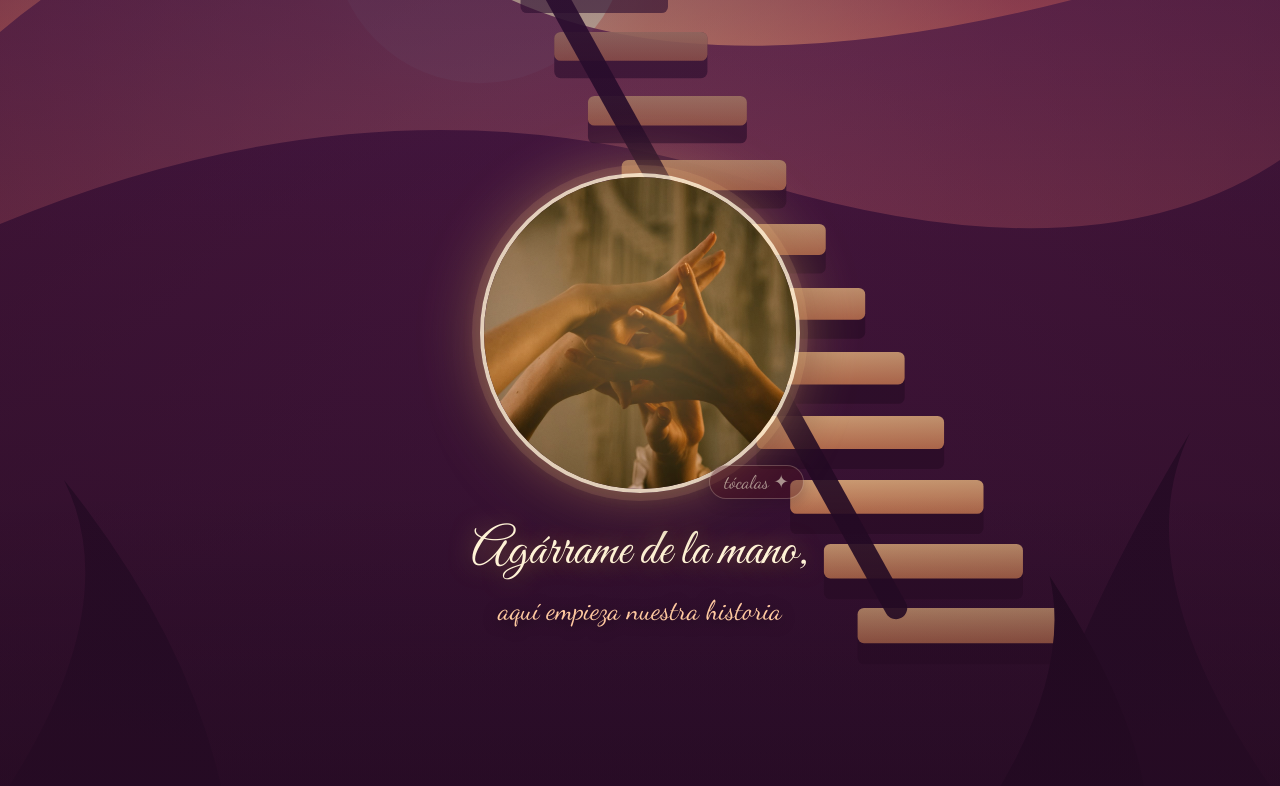
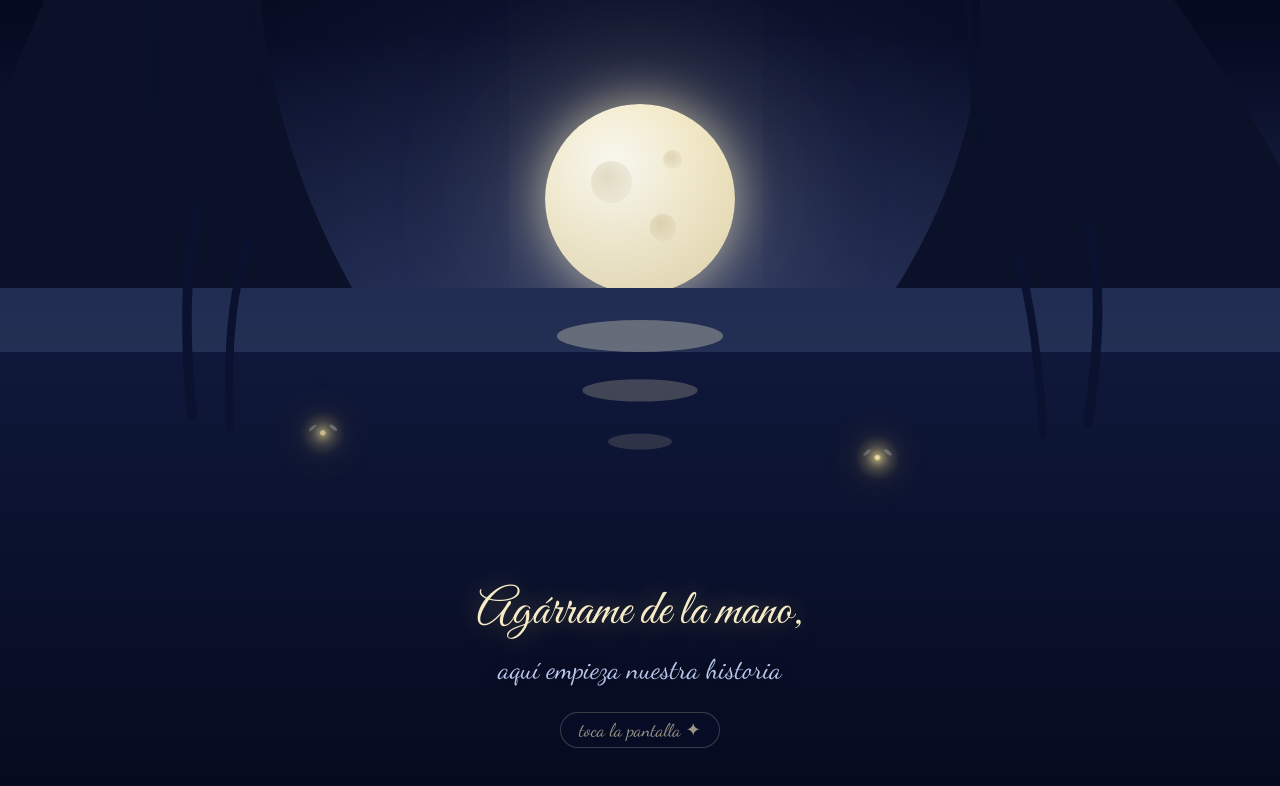
Before and after one commit to SantiagoCIS046/my_love, a Vue app: page / in a window 1280 px wide. Shown: the top 786 px of the page. Built offline with nearby package versions, Linux system fonts and the light colour scheme.

Commit message:
feat: luna mas arriba, zoom Ken Burns, 2 luciernagas interactivas que vuelan a la luna

```diff
--- a/src/components/IntroScene.vue
+++ b/src/components/IntroScene.vue
@@ -2,116 +2,143 @@
 import { ref } from 'vue'
 
 const emit = defineEmits(['start', 'next'])
-const zooming = ref(false)
+const volando = ref(false)
 
-// Escalera en perspectiva: sube de abajo-derecha hacia la luz del atardecer
-const steps = Array.from({ length: 16 }, (_, i) => {
-  const t = i / 15
+const lunaEl = ref(null)
+const luciernagas = ref([])
+
+// Estrellas deterministas (parpadeo natural)
+const stars = Array.from({ length: 80 }, (_, i) => {
+  const r = ((i * 9301 + 49297) % 233280) / 233280
+  const r2 = ((i * 4801 + 1723) % 10000) / 10000
   return {
-    x: 268 - t * 158,
-    y: 640 - t * 300,
-    w: 64 * (1 - t * 0.42),
-    h: 11 * (1 - t * 0.3),
-    o: (1 - t * 0.55).toFixed(2),
+    left: (r * 100).toFixed(2) + '%',
+    top: (r2 * 62).toFixed(2) + '%',
+    size: (1 + r2 * 2).toFixed(1) + 'px',
+    animationDelay: (r2 * 5).toFixed(2) + 's',
+    animationDuration: (2.5 + r * 4).toFixed(2) + 's',
   }
 })
 
-function agarrar() {
-  if (zooming.value) return
-  zooming.value = true
-  emit('start') // la app se prepara debajo mientras hacemos el zoom
-  setTimeout(() => emit('next'), 1500)
+function setLuci(el, i) {
+  luciernagas.value[i] = el
+}
+
+function tocar() {
+  if (volando.value) return
+  volando.value = true
+  emit('start') // la historia se prepara debajo del vuelo
+
+  let ultimo = 0
+  luciernagas.value.slice(0, 2).forEach((el, i) => {
+    ultimo = Math.max(ultimo, volarHaciaLaLuna(el, i * 450))
+  })
+
+  // La luna las recibe con un latido de luz y hacemos zoom hacia ella
+  setTimeout(() => {
+    if (lunaEl.value) lunaEl.value.classList.add('recibiendo')
+  }, ultimo - 250)
+
+  setTimeout(() => emit('next'), ultimo + 1250)
+}
+
+function volarHaciaLaLuna(el, delay) {
+  const luna = lunaEl.value.getBoundingClientRect()
+  const r = el.getBoundingClientRect()
+  const dx = luna.left + luna.width / 2 - (r.left + r.width / 2)
+  const dy = luna.top + luna.height / 2 - (r.top + r.height / 2)
+  const lado = dx > 0 ? 1 : -1
+  const duracion = 2400
+
+  // Fijar la posición actual del vagabundeo antes de soltar la animación,
+  // para que la luciérnaga despegue desde donde está y no salte
+  const actual = getComputedStyle(el).translate
+  el.style.animation = 'none'
+  el.style.transition = 'none'
+  if (actual && actual !== 'none' && actual !== 'auto') el.style.translate = actual
+  el.animate(
+    [
+      { transform: 'translate(0, 0) scale(1)', opacity: 1, offset: 0 },
+      { transform: `translate(${dx * 0.45 + lado * 70}px, ${dy * 0.5 - 100}px) scale(1.2)`, opacity: 1, offset: 0.5 },
+      { transform: `translate(${dx * 0.8 + lado * 18}px, ${dy * 0.85 + 10}px) scale(0.8)`, opacity: 1, offset: 0.82 },
+      { transform: `translate(${dx}px, ${dy}px) scale(0.15)`, opacity: 0, offset: 1 },
+    ],
+    { duration: duracion, delay, easing: 'cubic-bezier(0.45, 0.05, 0.35, 1)', fill: 'forwards' }
+  )
+  return delay + duracion
 }
 </script>
 
 <template>
-  <section class="intro" :class="{ zooming }" @click="agarrar">
-    <!-- ══ Paisaje original: atardecer con escaleras subiendo ══ -->
-    <svg class="landscape" viewBox="0 0 400 700" preserveAspectRatio="xMidYMax slice" aria-hidden="true">
+  <section class="intro" :class="{ volando }" @click="tocar" @touchstart.passive="tocar">
+    <!-- ══ Noche del bayou ══ -->
+    <div class="stars" aria-hidden="true">
+      <span v-for="(s, i) in stars" :key="i" class="star" :style="s"></span>
+    </div>
+
+    <div ref="lunaEl" class="luna" aria-hidden="true">
+      <span class="crater c1"></span>
+      <span class="crater c2"></span>
+      <span class="crater c3"></span>
+    </div>
+
+    <svg class="bayou" viewBox="0 0 400 720" preserveAspectRatio="xMidYMax slice" aria-hidden="true">
       <defs>
-        <linearGradient id="sky" x1="0" y1="0" x2="0" y2="1">
-          <stop offset="0%" stop-color="#3b1757" />
-          <stop offset="30%" stop-color="#7a2560" />
-          <stop offset="55%" stop-color="#c14a63" />
-          <stop offset="75%" stop-color="#ef7d54" />
-          <stop offset="100%" stop-color="#ffb35c" />
+        <linearGradient id="agua" x1="0" y1="0" x2="0" y2="1">
+          <stop offset="0%" stop-color="#101a3e" />
+          <stop offset="100%" stop-color="#060a1e" />
         </linearGradient>
-        <radialGradient id="sunGlow" cx="50%" cy="50%" r="50%">
-          <stop offset="0%" stop-color="#fff3c4" stop-opacity="0.95" />
-          <stop offset="35%" stop-color="#ffcf87" stop-opacity="0.55" />
-          <stop offset="100%" stop-color="#ffcf87" stop-opacity="0" />
-        </radialGradient>
-        <linearGradient id="hillFar" x1="0" y1="0" x2="0" y2="1">
-          <stop offset="0%" stop-color="#6e2a4e" />
-          <stop offset="100%" stop-color="#521d3e" />
-        </linearGradient>
-        <linearGradient id="hillNear" x1="0" y1="0" x2="0" y2="1">
-          <stop offset="0%" stop-color="#46163a" />
-          <stop offset="100%" stop-color="#2d0e28" />
-        </linearGradient>
-        <linearGradient id="stepTop" x1="0" y1="0" x2="0" y2="1">
-          <stop offset="0%" stop-color="#ffc987" />
-          <stop offset="100%" stop-color="#e08a54" />
+        <linearGradient id="niebla" x1="0" y1="0" x2="0" y2="1">
+          <stop offset="0%" stop-color="#8fa8d8" stop-opacity="0" />
+          <stop offset="100%" stop-color="#8fa8d8" stop-opacity="0.16" />
         </linearGradient>
       </defs>
 
-      <!-- Cielo -->
-      <rect width="400" height="700" fill="url(#sky)" />
+      <!-- Agua del bayou -->
+      <rect x="0" y="560" width="400" height="160" fill="url(#agua)" />
+      <!-- Reflejo de la luna -->
+      <ellipse cx="200" cy="575" rx="26" ry="5" fill="#f3e7c0" opacity="0.35" />
+      <ellipse cx="200" cy="592" rx="18" ry="3.5" fill="#f3e7c0" opacity="0.22" />
+      <ellipse cx="200" cy="608" rx="10" ry="2.5" fill="#f3e7c0" opacity="0.14" />
 
-      <!-- Sol poniente sobre el horizonte -->
-      <circle cx="150" cy="430" r="170" fill="url(#sunGlow)" />
-      <circle cx="150" cy="430" r="46" fill="#fff0bd" opacity="0.95" />
+      <!-- Niebla baja -->
+      <rect x="0" y="480" width="400" height="100" fill="url(#niebla)" />
 
-      <!-- Nubes suaves teñidas de dorado -->
-      <ellipse cx="90" cy="250" rx="90" ry="12" fill="#f2a06b" opacity="0.35" />
-      <ellipse cx="300" cy="200" rx="110" ry="10" fill="#e98a72" opacity="0.3" />
-      <ellipse cx="210" cy="310" rx="130" ry="9" fill="#ffbe7d" opacity="0.4" />
-      <ellipse cx="60" cy="150" rx="70" ry="8" fill="#c06a86" opacity="0.3" />
+      <!-- Copa del árbol izquierdo con musgo colgante -->
+      <path d="M-20 560 Q 30 400 95 370 Q 60 470 110 560 Z" fill="#0a1128" />
+      <path d="M20 420 Q 12 470 16 510" stroke="#0a1128" stroke-width="3" fill="none" opacity="0.9" />
+      <path d="M48 402 Q 44 455 50 505" stroke="#0a1128" stroke-width="2.5" fill="none" opacity="0.85" />
+      <path d="M75 395 Q 74 450 82 500" stroke="#0a1128" stroke-width="2" fill="none" opacity="0.8" />
 
-      <!-- Colinas lejanas -->
-      <path d="M0 460 Q 70 400 150 445 T 400 430 V 700 H 0 Z" fill="url(#hillFar)" opacity="0.85" />
+      <!-- Vegetación derecha -->
+      <path d="M420 560 Q 350 420 285 400 Q 330 480 280 560 Z" fill="#0a1128" />
+      <path d="M330 430 Q 340 480 336 530" stroke="#0a1128" stroke-width="3" fill="none" opacity="0.9" />
+      <path d="M305 415 Q 300 465 306 515" stroke="#0a1128" stroke-width="2.5" fill="none" opacity="0.85" />
 
-      <!-- Colina principal con la escalera -->
-      <path d="M0 520 Q 120 470 230 505 T 400 500 V 700 H 0 Z" fill="url(#hillNear)" />
-
-      <!-- Escaleras de piedra subiendo hacia la luz -->
-      <g v-for="(s, i) in steps" :key="i">
-        <rect :x="s.x" :y="s.y" :width="s.w" :height="s.h * 1.6" rx="2" fill="#2a0c24" :opacity="s.o" />
-        <rect :x="s.x" :y="s.y" :width="s.w" :height="s.h" rx="2" fill="url(#stepTop)" :opacity="s.o" />
-      </g>
-
-      <!-- Lado de la escalera: baranda de piedra simple -->
-      <path
-        d="M280 640 L 118 348"
-        stroke="#20081e"
-        stroke-width="7"
-        stroke-linecap="round"
-        opacity="0.9"
-        fill="none"
-      />
-
-      <!-- Vegetación en silueta -->
-      <path d="M0 700 Q 40 640 20 600 Q 60 650 70 700 Z" fill="#230a22" />
-      <path d="M400 700 Q 350 630 372 585 Q 330 655 322 700 Z" fill="#230a22" />
-      <path d="M310 700 Q 335 660 328 630 Q 355 672 358 700 Z" fill="#1c071c" />
+      <!-- Juncos -->
+      <path d="M60 600 Q 56 560 62 535" stroke="#0b1230" stroke-width="3" fill="none" stroke-linecap="round" />
+      <path d="M72 604 Q 70 566 78 545" stroke="#0b1230" stroke-width="2.5" fill="none" stroke-linecap="round" />
+      <path d="M340 602 Q 346 562 340 540" stroke="#0b1230" stroke-width="3" fill="none" stroke-linecap="round" />
+      <path d="M326 606 Q 324 570 318 550" stroke="#0b1230" stroke-width="2.5" fill="none" stroke-linecap="round" />
     </svg>
 
-    <!-- ══ Contenido: las manos + la frase ══ -->
-    <div class="veil" aria-hidden="true"></div>
+    <!-- ══ Las dos luciérnagas ══ -->
+    <div class="luci l1" :ref="(el) => setLuci(el, 0)" aria-hidden="true">
+      <span class="alas"><i></i><i></i></span>
+      <span class="cuerpo"></span>
+      <span class="halo"></span>
+    </div>
+    <div class="luci l2" :ref="(el) => setLuci(el, 1)" aria-hidden="true">
+      <span class="alas"><i></i><i></i></span>
+      <span class="cuerpo"></span>
+      <span class="halo"></span>
+    </div>
 
-    <div class="content fade-up">
-      <button class="hands-btn" aria-label="Agárrame de la mano" @click.stop="agarrar">
-        <span class="hands-glow" aria-hidden="true"></span>
-        <img
-          class="hands"
-          src="/photos/manos.jpg"
-          alt="Dos manos morenas tomadas de la mano al atardecer"
-        />
-        <span class="tap-hint" aria-hidden="true">tócalas&nbsp;✦</span>
-      </button>
-
+    <!-- ══ Invitación ══ -->
+    <div class="content">
       <h1 class="invite script-title">Agárrame de la mano,</h1>
       <p class="invite-sub">aquí empieza nuestra historia</p>
+      <p class="tap-hint">toca la pantalla&nbsp;✦</p>
     </div>
   </section>
 </template>
@@ -122,163 +149,249 @@ function agarrar() {
   inset: 0;
   z-index: 50;
   display: flex;
-  align-items: center;
+  align-items: flex-end;
   justify-content: center;
   overflow: hidden;
   cursor: pointer;
-  background: #3b1757;
-  /* Zoom cinematográfico hacia el atardecer */
+  background:
+    radial-gradient(ellipse at 50% 30%, rgba(90, 110, 190, 0.18) 0%, transparent 55%),
+    linear-gradient(180deg, #060a20 0%, #0c1334 40%, #16204a 68%, #101a3e 100%);
+  /* Zoom final hacia la luna */
   transition:
-    transform 1.5s cubic-bezier(0.4, 0, 0.2, 1),
-    filter 1.4s ease-in,
-    opacity 1.3s ease-in;
-  transform-origin: 50% 42%;
+    transform 1.25s cubic-bezier(0.5, 0, 0.2, 1),
+    filter 1.15s ease-in,
+    opacity 1.1s ease-in;
+  transform-origin: 50% 24%;
 }
 
-.intro.zooming {
-  transform: scale(2.7);
-  filter: blur(16px) brightness(1.25);
+.intro.volando {
+  transform: scale(2.9);
+  filter: blur(15px) brightness(1.2);
   opacity: 0;
   pointer-events: none;
 }
 
-.landscape {
+/* ════════ Cielo ════════ */
+.stars {
+  position: absolute;
+  inset: 0;
+}
+
+.star {
+  position: absolute;
+  border-radius: 50%;
+  background: #dfe8ff;
+  animation: twinkle ease-in-out infinite;
+}
+
+@keyframes twinkle {
+  0%, 100% { opacity: 0.12; }
+  50% { opacity: 0.9; }
+}
+
+/* ════════ Luna ════════ */
+.luna {
+  position: absolute;
+  top: 13%;
+  left: 50%;
+  transform: translateX(-50%);
+  width: clamp(120px, 34vw, 190px);
+  aspect-ratio: 1;
+  border-radius: 50%;
+  background: radial-gradient(circle at 36% 32%, #fffdf2 0%, #f7ecc8 45%, #e8d6a0 100%);
+  box-shadow:
+    0 0 40px rgba(250, 238, 190, 0.55),
+    0 0 130px rgba(250, 238, 190, 0.3),
+    0 0 260px rgba(250, 238, 190, 0.15);
+  transition: box-shadow 0.9s ease, transform 0.9s ease;
+  animation: lunaLatido 7s ease-in-out infinite;
+}
+
+.luna.recibiendo {
+  box-shadow:
+    0 0 60px rgba(255, 246, 205, 0.95),
+    0 0 190px rgba(255, 240, 180, 0.55),
+    0 0 340px rgba(255, 236, 165, 0.3);
+  transform: translateX(-50%) scale(1.08);
+}
+
+.crater {
+  position: absolute;
+  border-radius: 50%;
+  background: radial-gradient(circle at 40% 35%, rgba(190, 168, 115, 0.35), rgba(190, 168, 115, 0.12) 70%);
+}
+
+.c1 { width: 22%; height: 22%; top: 30%; left: 24%; }
+.c2 { width: 14%; height: 14%; top: 58%; left: 55%; }
+.c3 { width: 10%; height: 10%; top: 24%; left: 62%; }
+
+@keyframes lunaLatido {
+  0%, 100% { box-shadow: 0 0 40px rgba(250, 238, 190, 0.55), 0 0 130px rgba(250, 238, 190, 0.3), 0 0 260px rgba(250, 238, 190, 0.15); }
+  50% { box-shadow: 0 0 52px rgba(250, 238, 190, 0.7), 0 0 160px rgba(250, 238, 190, 0.38), 0 0 300px rgba(250, 238, 190, 0.2); }
+}
+
+/* ════════ Paisaje ════════ */
+.bayou {
   position: absolute;
   inset: 0;
   width: 100%;
   height: 100%;
 }
 
-/* Velo suave para legibilidad del texto */
-.veil {
+/* ════════ Luciérnagas ════════ */
+.luci {
+  position: absolute;
+  width: 14px;
+  height: 14px;
+  z-index: 3;
+  will-change: transform;
+}
+
+.l1 { left: 26%; top: 55%; animation: vagar1 9s ease-in-out infinite; }
+.l2 { left: 68%; top: 62%; animation: vagar2 11s ease-in-out infinite; }
+
+.cuerpo {
+  position: absolute;
+  inset: 4px;
+  border-radius: 50%;
+  background: radial-gradient(circle at 45% 40%, #fffbe8 0%, #ffe9a0 45%, #e8b840 100%);
+  box-shadow:
+    0 0 8px 2px rgba(255, 238, 170, 0.95),
+    0 0 22px 6px rgba(255, 224, 130, 0.55),
+    0 0 48px 14px rgba(255, 210, 100, 0.22);
+  animation: parpadeo 2.8s ease-in-out infinite;
+}
+
+.l2 .cuerpo { animation-delay: 1.3s; }
+
+.halo {
+  position: absolute;
+  inset: -16px;
+  border-radius: 50%;
+  background: radial-gradient(circle, rgba(255, 232, 150, 0.28) 0%, transparent 70%);
+  animation: parpadeo 2.8s ease-in-out infinite;
+}
+
+.l2 .halo { animation-delay: 1.3s; }
+
+.alas {
   position: absolute;
   inset: 0;
-  background:
-    radial-gradient(ellipse at 50% 40%, rgba(59, 23, 87, 0.1) 0%, rgba(45, 14, 40, 0.42) 100%),
-    linear-gradient(180deg, rgba(59, 23, 87, 0.25) 0%, transparent 30%, transparent 62%, rgba(30, 8, 30, 0.6) 100%);
-}
-
-.content {
-  position: relative;
-  z-index: 2;
-  display: flex;
-  flex-direction: column;
-  align-items: center;
-  text-align: center;
-  padding: 24px;
-}
-
-/* ---------- Las manos ---------- */
-.hands-btn {
-  position: relative;
-  background: none;
-  border: none;
-  padding: 0;
-  margin-bottom: 30px;
-  animation: floatHands 5s ease-in-out infinite;
-}
-
-.hands {
-  display: block;
-  width: clamp(220px, 62vw, 320px);
-  aspect-ratio: 1;
-  object-fit: cover;
-  border-radius: 50%;
-  border: 4px solid rgba(255, 243, 214, 0.85);
-  box-shadow:
-    0 0 0 8px rgba(255, 205, 135, 0.12),
-    0 0 60px rgba(255, 190, 120, 0.45),
-    0 18px 50px rgba(30, 8, 30, 0.55);
-  transition: transform 0.35s cubic-bezier(0.22, 1, 0.36, 1), box-shadow 0.35s ease;
-}
-
-.hands-btn:active .hands {
-  transform: scale(0.96);
-}
-
-.hands-glow {
-  position: absolute;
-  inset: -22px;
-  border-radius: 50%;
-  background: radial-gradient(circle, rgba(255, 205, 135, 0.35) 0%, transparent 70%);
-  animation: pulseGlow 3.2s ease-in-out infinite;
   pointer-events: none;
 }
 
-.tap-hint {
+.alas i {
   position: absolute;
-  bottom: -6px;
-  right: -4px;
-  font-family: var(--font-script);
-  font-size: 1.15rem;
-  color: #fff3d6;
-  background: rgba(74, 15, 30, 0.72);
-  padding: 5px 14px;
-  border-radius: 999px;
-  border: 1px solid rgba(255, 243, 214, 0.4);
-  box-shadow: 0 4px 14px rgba(30, 8, 30, 0.45);
-  animation: pulseGlow 2.6s ease-in-out infinite;
+  top: -2px;
+  width: 9px;
+  height: 5px;
+  border-radius: 50% 50% 50% 50%;
+  background: rgba(220, 235, 255, 0.5);
+  filter: blur(0.6px);
+  transform-origin: bottom center;
 }
 
-/* ---------- Frase ---------- */
+.alas i:first-child { left: -7px; animation: aletearIzq 0.14s linear infinite; }
+.alas i:last-child { right: -7px; animation: aletearDer 0.14s linear infinite; animation-delay: 0.07s; }
+
+@keyframes aletearIzq {
+  0%, 100% { opacity: 0.75; transform: rotate(-32deg) scaleY(1); }
+  50% { opacity: 0.3; transform: rotate(-46deg) scaleY(0.3); }
+}
+
+@keyframes aletearDer {
+  0%, 100% { opacity: 0.75; transform: rotate(32deg) scaleY(1); }
+  50% { opacity: 0.3; transform: rotate(46deg) scaleY(0.3); }
+}
+
+@keyframes parpadeo {
+  0%, 100% { opacity: 0.55; }
+  50% { opacity: 1; }
+}
+
+@keyframes vagar1 {
+  0%, 100% { translate: 0 0; }
+  25% { translate: 34px -46px; }
+  50% { translate: -22px -18px; }
+  75% { translate: 26px 22px; }
+}
+
+@keyframes vagar2 {
+  0%, 100% { translate: 0 0; }
+  30% { translate: -40px -30px; }
+  55% { translate: 18px -52px; }
+  80% { translate: -28px 16px; }
+}
+
+/* ════════ Invitación ════════ */
+.content {
+  position: relative;
+  z-index: 4;
+  text-align: center;
+  padding: 0 24px calc(52px + env(safe-area-inset-bottom, 0px));
+  transition: opacity 0.6s ease, transform 0.6s ease;
+}
+
+.intro.volando .content {
+  opacity: 0;
+  transform: translateY(18px);
+}
+
 .invite {
   margin: 0;
-  font-size: clamp(2.2rem, 8vw, 3.2rem);
+  font-size: clamp(2.1rem, 8vw, 3.1rem);
   line-height: 1.15;
-  color: #fff3d6;
+  color: #f7ecc8;
   text-shadow:
-    0 0 22px rgba(255, 190, 120, 0.5),
-    0 3px 18px rgba(30, 8, 30, 0.65);
+    0 0 24px rgba(250, 238, 190, 0.4),
+    0 3px 18px rgba(4, 6, 20, 0.8);
 }
 
 .invite-sub {
   margin: 12px 0 0;
   font-family: var(--font-script);
   font-size: clamp(1.3rem, 4.5vw, 1.7rem);
-  color: #ffc9a0;
-  text-shadow: 0 2px 14px rgba(30, 8, 30, 0.6);
+  color: #b9c6ee;
+  text-shadow: 0 2px 14px rgba(4, 6, 20, 0.8);
 }
 
-/* ---------- Animaciones ---------- */
-@keyframes floatHands {
-  0%, 100% { transform: translateY(0); }
-  50% { transform: translateY(-10px); }
+.tap-hint {
+  margin: 26px 0 0;
+  display: inline-block;
+  font-family: var(--font-script);
+  font-size: 1.15rem;
+  color: #f7ecc8;
+  background: rgba(10, 16, 44, 0.55);
+  padding: 6px 18px;
+  border-radius: 999px;
+  border: 1px solid rgba(247, 236, 200, 0.35);
+  animation: latidoHint 2.6s ease-in-out infinite;
 }
 
-@keyframes pulseGlow {
-  0%, 100% { opacity: 0.55; }
+@keyframes latidoHint {
+  0%, 100% { opacity: 0.6; }
   50% { opacity: 1; }
 }
 
+/* ════════ Móvil ════════ */
 @media (max-width: 640px) {
   .content {
-    padding: 18px 16px;
+    padding: 0 18px calc(40px + env(safe-area-inset-bottom, 0px));
   }
 
-  .hands-btn {
-    margin-bottom: 22px;
-  }
-
-  .invite-sub {
-    padding: 0 10px;
-  }
-}
-
-@media (max-height: 620px) {
-  .hands {
-    width: clamp(180px, 46vw, 240px);
-  }
-
-  .hands-btn {
-    margin-bottom: 14px;
-  }
+  .l1 { left: 22%; top: 52%; }
+  .l2 { left: 72%; top: 60%; }
 }
 
 @media (prefers-reduced-motion: reduce) {
-  .hands-btn,
-  .hands-glow,
-  .tap-hint {
-    animation: none;
+  .luci,
+  .cuerpo,
+  .halo,
+  .alas i,
+  .star,
+  .tap-hint,
+  .luna {
+    animation: none !important;
   }
 
   .intro {
```
Also changed, not shown: public/photos/manos.jpg (deleted).
